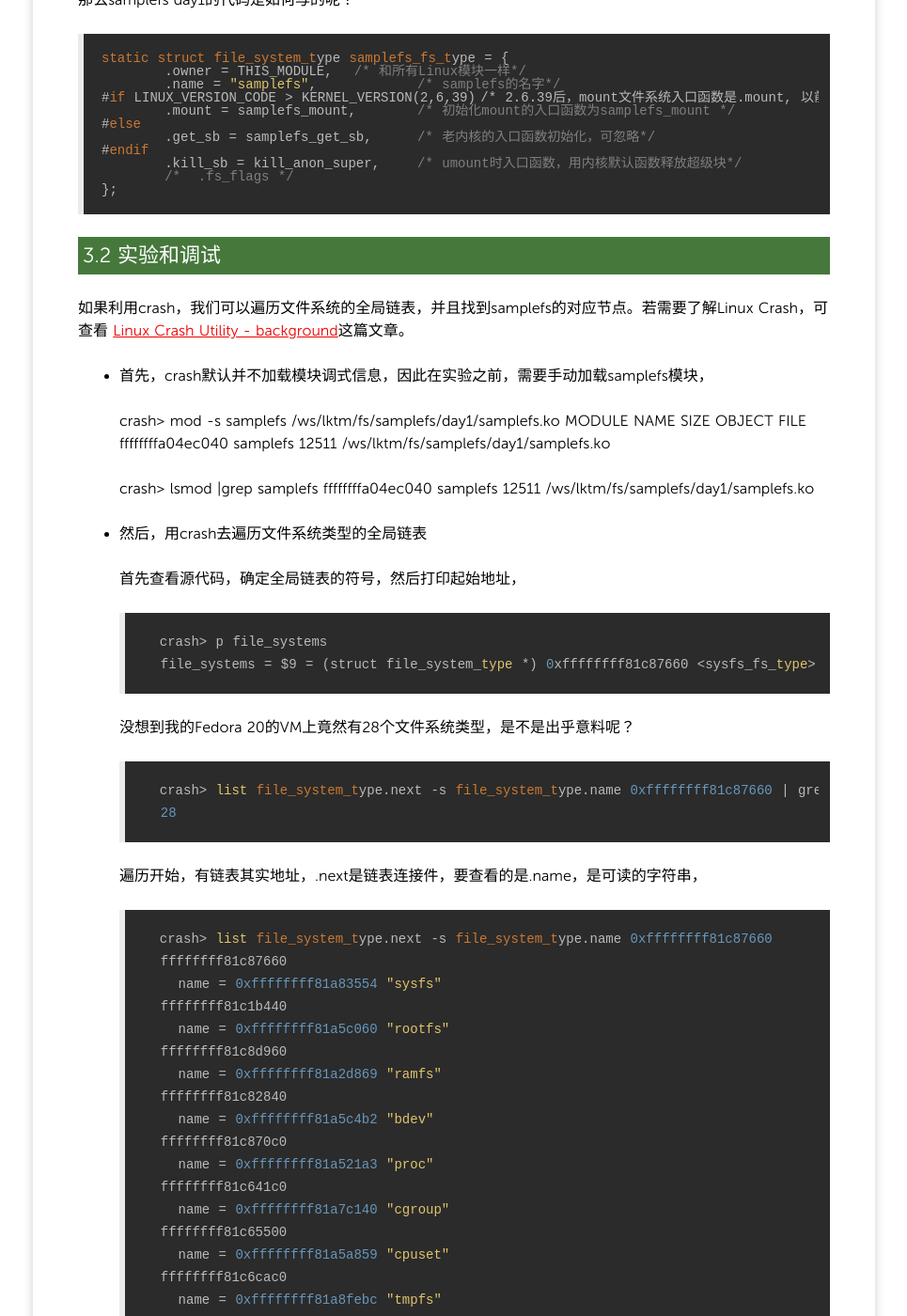
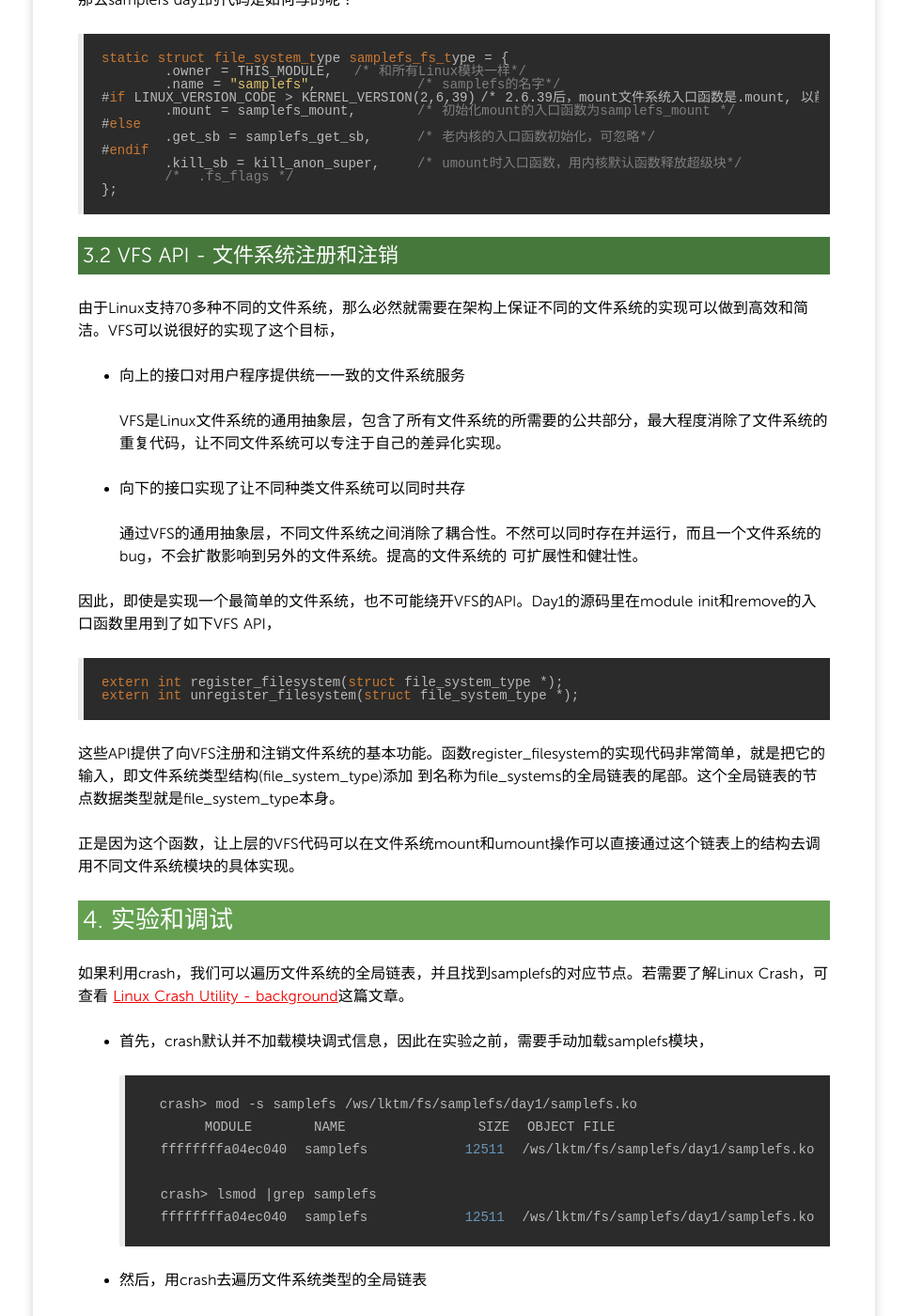
Before and after one commit to yangoliver/yangoliver.github.io, a Jekyll site: the page built from _posts/2016/2016-01-16-linux-file-system-basic-2.md, in a window 1280 px wide and 1400 px high, scrolled down 3374 px. Shown: the whole window at 94% size, without its empty margins (157-1122 px from the left). Built offline with Jekyll 4.4.1, drawn with Linux system fonts in a browser that asks for light colours; Markdown is read by kramdown in place of the engine named in the settings; comment, search, counter and statistics services are not loaded; some of the changed text lies outside the part shown.

Commit message:
a new blog: Linux file system basic - 2

```diff
--- a/_posts/2016/2016-01-16-linux-file-system-basic-2.md
+++ b/_posts/2016/2016-01-16-linux-file-system-basic-2.md
@@ -105,7 +105,7 @@ Samplefs需要修改fs/Kconfig文件。可以直接通过打
 	$ lsmod | grep samplefs
 	samplefs               12511  0
 
-##3. 关键数据结构
+##3. 源代码
 
 ###3.1 file_system_type - 文件系统类型结构
 
@@ -153,19 +153,43 @@ Samplefs需要修改fs/Kconfig文件。可以直接通过打
 		/*  .fs_flags */
 	};
 
-###3.2 实验和调试
+
+###3.2 VFS API - 文件系统注册和注销
+
+由于Linux支持70多种不同的文件系统，那么必然就需要在架构上保证不同的文件系统的实现可以做到高效和简洁。VFS可以说很好的实现了这个目标，
+
+* 向上的接口对用户程序提供统一一致的文件系统服务
+
+  VFS是Linux文件系统的通用抽象层，包含了所有文件系统的所需要的公共部分，最大程度消除了文件系统的重复代码，让不同文件系统可以专注于自己的差异化实现。
+
+* 向下的接口实现了让不同种类文件系统可以同时共存
+
+  通过VFS的通用抽象层，不同文件系统之间消除了耦合性。不然可以同时存在并运行，而且一个文件系统的bug，不会扩散影响到另外的文件系统。提高的文件系统的
+  可扩展性和健壮性。
+
+因此，即使是实现一个最简单的文件系统，也不可能绕开VFS的API。Day1的源码里在module init和remove的入口函数里用到了如下VFS API，
+
+	extern int register_filesystem(struct file_system_type *);
+	extern int unregister_filesystem(struct file_system_type *);
+
+这些API提供了向VFS注册和注销文件系统的基本功能。函数register_filesystem的实现代码非常简单，就是把它的输入，即文件系统类型结构(file_system_type)添加
+到名称为file_systems的全局链表的尾部。这个全局链表的节点数据类型就是file_system_type本身。
+
+正是因为这个函数，让上层的VFS代码可以在文件系统mount和umount操作可以直接通过这个链表上的结构去调用不同文件系统模块的具体实现。
+
+##4. 实验和调试
 
 如果利用crash，我们可以遍历文件系统的全局链表，并且找到samplefs的对应节点。若需要了解Linux Crash，可查看
 [Linux Crash Utility - background](http://oliveryang.net/2015/06/linux-crash-background)这篇文章。
 
 * 首先，crash默认并不加载模块调式信息，因此在实验之前，需要手动加载samplefs模块，
 
-	crash> mod -s samplefs /ws/lktm/fs/samplefs/day1/samplefs.ko
-	     MODULE       NAME                        SIZE  OBJECT FILE
-	ffffffffa04ec040  samplefs                   12511  /ws/lktm/fs/samplefs/day1/samplefs.ko
+		crash> mod -s samplefs /ws/lktm/fs/samplefs/day1/samplefs.ko
+		     MODULE       NAME               SIZE  OBJECT FILE
+		ffffffffa04ec040  samplefs           12511  /ws/lktm/fs/samplefs/day1/samplefs.ko
 
-	crash> lsmod |grep samplefs
-	ffffffffa04ec040  samplefs                   12511  /ws/lktm/fs/samplefs/day1/samplefs.ko
+		crash> lsmod |grep samplefs
+		ffffffffa04ec040  samplefs           12511  /ws/lktm/fs/samplefs/day1/samplefs.ko
 
 * 然后，用crash去遍历文件系统类型的全局链表
 
@@ -174,7 +198,8 @@ Samplefs需要修改fs/Kconfig文件。可以直接通过打
 		crash> p file_systems
 		file_systems = $9 = (struct file_system_type *) 0xffffffff81c87660 <sysfs_fs_type>
 
-  没想到我的Fedora 20的VM上竟然有28个文件系统类型，是不是出乎意料呢？
+  没想到我的Fedora 20的VM上竟然有28个文件系统类型，不过大部分注册的文件系统是**特殊目的文件系统**。关于什么是特殊目的文件系统，请参考
+  [Linux File System Basic 1](http://oliveryang.net/2016/01/linux-file-system-basic-1)。
 
 		crash> list file_system_type.next -s file_system_type.name 0xffffffff81c87660 | grep name | wc -l
 		28
@@ -247,12 +272,12 @@ Samplefs需要修改fs/Kconfig文件。可以直接通过打
 		struct file_system_type {
 		  name = 0xffffffffa04eb024 "samplefs",
 		  fs_flags = 0,
-		  mount = 0xffffffffa04ea000 <samplefs_mount>,
+		  mount = 0xffffffffa04ea000 <samplefs_mount>,	/* .mount 实现 */
 		  kill_sb = 0xffffffff812142d0 <kill_anon_super>,
-		  owner = 0xffffffffa04ec040 <__this_module>,
+		  owner = 0xffffffffa04ec040 <__this_module>,	/* 指向了samplefs module的地址*/
 		  next = 0x0,
 		  fs_supers = {
-		    first = 0x0
+		    first = 0x0	/* Day1的代码还没有初始化这个成员 */
 		  },
 		  s_lock_key = {<No data fields>},
 		  s_umount_key = {<No data fields>},
@@ -263,5 +288,16 @@ Samplefs需要修改fs/Kconfig文件。可以直接通过打
 		  i_mutex_dir_key = {<No data fields>}
 		}
 
+  我们也可以打印出samplefs的module数据结构，比如模块名称，模块text和data段的起始地址和大小，
 
-TBD
+		crash> struct module.name,module_core,core_size 0xffffffffa04ec040
+		  name = "samplefs\000\000\000\000\000\000\000\000\000\000\000\000\000\000\000\000\000\000\000\000\000\000\000\000\000\000\000\000\000\000\000\000\000\000\000\000\000\000\000\000\000\000\000\000\000\000\000"
+		  module_core = 0xffffffffa04ea000 <samplefs_mount>
+		  core_size = 12511
+
+
+##5. 小结
+
+通过samplefs day1的源码和实验，我们可以对实现文件系统模块的一些基本概念有些了解。Linux内核一些特殊目的的文件系统也可以作为我们对照参考的例子。例如
+ramfs只有不到600行c代码，分析和学习ramfs代码也可以加深对Linux VFS的接口和基本实现的理解。此外，也可以直接下载本文中使用的
+[samplefs day1的全部代码和为新内核所做的修改](https://github.com/yangoliver/lktm/tree/master/fs/samplefs/day1)来做进一步的学习和实验。
```
